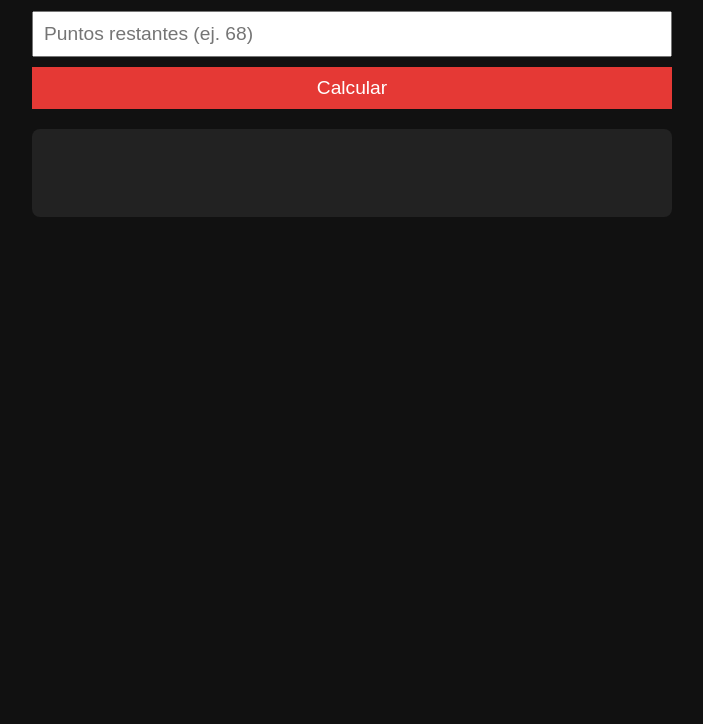
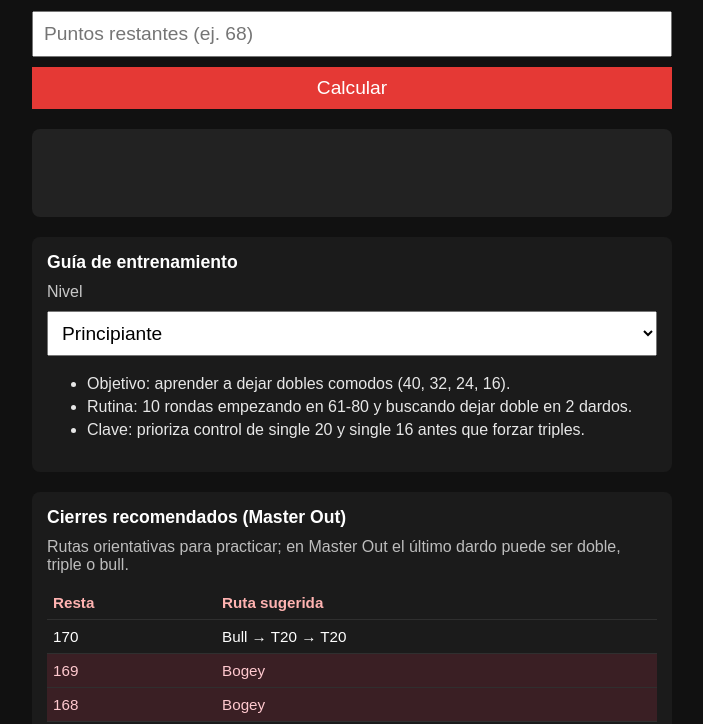
Before and after one commit to djdava/501-master-out, a plain HTML site: page index.html in a window 1280 px wide. Shown: the part 100-824 px from the top of the page, without its empty margins (288-991 px from the left). Before the commit the page ends 800 px from the top, so only its background shows below. Drawn offline with Linux system fonts and the light colour scheme.

Commit message:
añadida guia de entrenamiento

```diff
--- a/app.js
+++ b/app.js
@@ -14,6 +14,26 @@ function generateThrows() {
 const throwsList = generateThrows();
 const finishingThrows = throwsList.filter((t) => t.finish);
 const preferredFinishes = [40, 32, 24, 16, 50, 36, 30];
+const bogeyTips = "Puntuacion bogey para esta modalidad: no hay cierre de 3 dardos, conviene dejar una salida util para el siguiente turno.";
+const bogeyScores = [159, 162, 163, 165, 166, 168, 169];
+const trainingPlans = {
+    principiante: [
+        "Objetivo: aprender a dejar dobles comodos (40, 32, 24, 16).",
+        "Rutina: 10 rondas empezando en 61-80 y buscando dejar doble en 2 dardos.",
+        "Clave: prioriza control de single 20 y single 16 antes que forzar triples."
+    ],
+    intermedio: [
+        "Objetivo: convertir cierres de 2 y 3 dardos de forma consistente.",
+        "Rutina: bloques de 20 intentos en 81-100 y 101-130.",
+        "Clave: alterna rutas por 20 y 19 para tener plan B cuando fallas el triple."
+    ],
+    avanzado: [
+        "Objetivo: optimizar decisiones de scoring + cierre en una sola ronda.",
+        "Rutina: series de presion en 121-170 con limite de tiempo por turno.",
+        "Clave: simula partido real y registra porcentaje de checkout por rango."
+    ]
+};
+const tableTargets = [170, 169, 168, 167, 166, 165, 164, 163, 162, 161, 160, 159, 158, 157, 156, 155, 154, 153, 152, 151, 150, 148, 147, 146, 145, 144, 143, 142, 141, 140, 138, 136, 135, 132, 130, 128, 126, 125, 124, 122, 121, 120, 117, 116, 115, 112, 110, 107, 104, 101, 100, 97, 96, 95, 90, 88, 84, 81, 80, 76, 72, 68, 64, 60, 56, 52, 50, 40, 32];
 
 function parsePoints() {
     const rawValue = document.getElementById("points").value;
@@ -72,6 +92,10 @@ function findCheckout(points) {
     return null;
 }
 
+function isBogey(points) {
+    return bogeyScores.includes(points);
+}
+
 function bestNonCheckout(points) {
     if (points > 170) {
         return "T20 (construir turno para bajar)";
@@ -93,7 +117,57 @@ function bestNonCheckout(points) {
     }
 
     const safeSingle = Math.max(1, points - 2);
-    return `S${safeSingle} (dejar 2)`;
+    return `S${safeSingle} (dejar 2 o buscar bull)`;
+}
+
+function buildTrainingGuide(level) {
+    const items = trainingPlans[level] || trainingPlans.principiante;
+    return `<ul>${items.map((item) => `<li>${item}</li>`).join("")}</ul>`;
+}
+
+function renderTrainingGuide() {
+    const level = document.getElementById("level").value;
+    const guideDiv = document.getElementById("trainingGuide");
+    guideDiv.innerHTML = buildTrainingGuide(level);
+}
+
+function renderCheckoutTable() {
+    const rows = tableTargets
+        .map((score) => {
+            if (isBogey(score)) {
+                return `<tr class="bogeyRow"><td>${score}</td><td>Bogey</td></tr>`;
+            }
+
+            const route = findCheckout(score);
+            if (!route) {
+                return "";
+            }
+
+            return `<tr><td>${score}</td><td>${route.join(" → ")}</td></tr>`;
+        })
+        .join("");
+
+    const tableHtml = `
+        <table>
+            <thead>
+                <tr>
+                    <th>Resta</th>
+                    <th>Ruta sugerida</th>
+                </tr>
+            </thead>
+            <tbody>${rows}</tbody>
+        </table>
+    `;
+
+    document.getElementById("checkoutTable").innerHTML = tableHtml;
+}
+
+function renderBogeyList() {
+    const chips = bogeyScores
+        .map((score) => `<span class="chip">${score}</span>`)
+        .join("");
+
+    document.getElementById("bogeyList").innerHTML = chips;
 }
 
 function calculate() {
@@ -114,7 +188,12 @@ function calculate() {
     }
 
     const advice = bestNonCheckout(points);
-    resultDiv.innerHTML = `<span class='bad'>❌ No hay cierre.</span><br>Mejor opción: <b>${advice}</b>`;
+    if (isBogey(points)) {
+        resultDiv.innerHTML = `<span class='bad'>⚠️ Bogey detectado.</span><br>${bogeyTips}<br>Mejor opción: <b>${advice}</b>`;
+        return;
+    }
+
+    resultDiv.innerHTML = `<span class='bad'>❌ No hay cierre este turno.</span><br>Mejor opción: <b>${advice}</b>`;
 }
 
 document.getElementById("calculateBtn").addEventListener("click", calculate);
@@ -123,3 +202,9 @@ document.getElementById("points").addEventListener("keydown", (event) => {
         calculate();
     }
 });
+
+document.getElementById("level").addEventListener("change", renderTrainingGuide);
+
+renderTrainingGuide();
+renderCheckoutTable();
+renderBogeyList();
--- a/index.html
+++ b/index.html
@@ -15,6 +15,29 @@
 
 <div class="result" id="result"></div>
 
+<section class="panel">
+    <h2>Guía de entrenamiento</h2>
+    <label for="level">Nivel</label>
+    <select id="level">
+        <option value="principiante">Principiante</option>
+        <option value="intermedio">Intermedio</option>
+        <option value="avanzado">Avanzado</option>
+    </select>
+    <div id="trainingGuide" class="guide"></div>
+</section>
+
+<section class="panel">
+    <h2>Cierres recomendados (Master Out)</h2>
+    <p class="note">Rutas orientativas para practicar; en Master Out el último dardo puede ser doble, triple o bull.</p>
+    <div id="checkoutTable" class="tableWrap"></div>
+</section>
+
+<section class="panel">
+    <h2>Lista de bogeys</h2>
+    <p class="note">Estas restas no permiten cierre en 3 dardos en la modalidad actual.</p>
+    <div id="bogeyList" class="chips"></div>
+</section>
+
 <script src="./app.js"></script>
 
 </body>
--- a/styles.css
+++ b/styles.css
@@ -12,7 +12,8 @@ h1 {
 }
 
 input,
-button {
+button,
+select {
     font-size: 1.2em;
     padding: 10px;
     margin-top: 10px;
@@ -46,3 +47,69 @@ button:hover {
 .bad {
     color: #ff9800;
 }
+
+.panel {
+    margin-top: 20px;
+    background: #1b1b1b;
+    padding: 15px;
+    border-radius: 8px;
+}
+
+h2 {
+    margin: 0 0 10px;
+    font-size: 1.1rem;
+}
+
+label {
+    display: block;
+    margin-top: 4px;
+    color: #c8c8c8;
+}
+
+.guide {
+    margin-top: 10px;
+    color: #e7e7e7;
+    line-height: 1.45;
+}
+
+.note {
+    margin: 0 0 12px;
+    color: #bdbdbd;
+}
+
+.tableWrap table {
+    width: 100%;
+    border-collapse: collapse;
+    font-size: 0.95rem;
+}
+
+.tableWrap th,
+.tableWrap td {
+    border-bottom: 1px solid #2f2f2f;
+    padding: 8px 6px;
+    text-align: left;
+}
+
+.tableWrap th {
+    color: #ffb3b1;
+}
+
+.bogeyRow td {
+    background: #3a1f24;
+    color: #ffc9cf;
+}
+
+.chips {
+    display: flex;
+    flex-wrap: wrap;
+    gap: 8px;
+}
+
+.chip {
+    background: #2c2c2c;
+    border: 1px solid #3a3a3a;
+    border-radius: 999px;
+    padding: 6px 10px;
+    color: #ffd2d1;
+    font-size: 0.9rem;
+}
```
